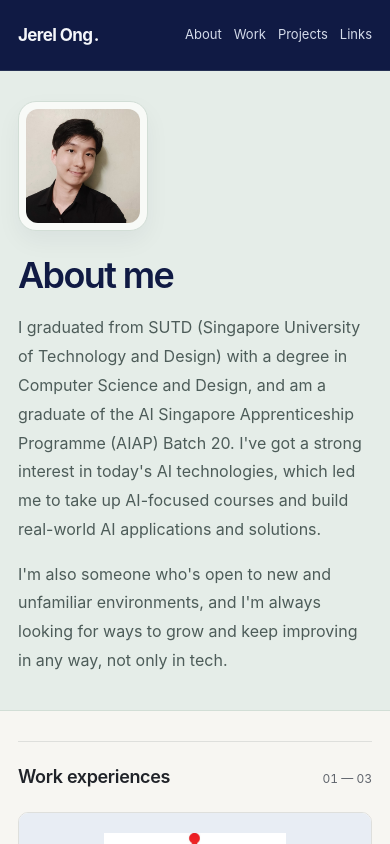
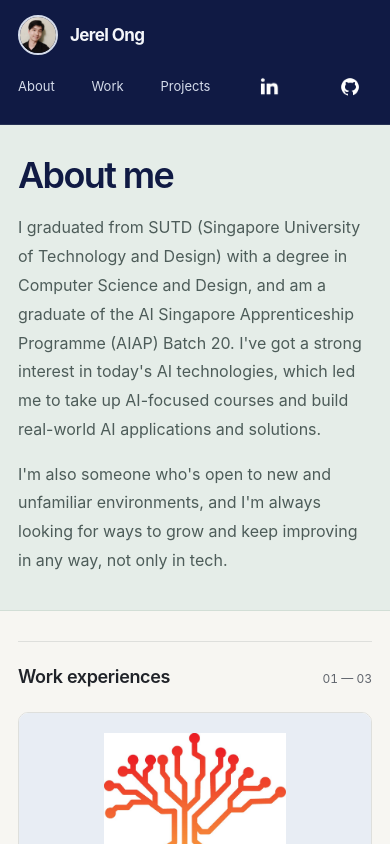
Before and after one commit to lerejbox/portfolio-website, a website: page index.html in a window 390 px wide. Shown: the top 844 px of the page. Drawn offline with Linux system fonts and the light colour scheme.

Commit message:
Move circular portrait and social icons into header; remove footer

```diff
--- a/css/portfolio.css
+++ b/css/portfolio.css
@@ -16,16 +16,18 @@ body { background: var(--paper); color: var(--ink); font-family: Inter, ui-sans-
 .site-header { background: var(--navy); border-bottom: 1px solid #263154; }
 .site-header__inner { min-height: 8.8rem; display: flex; align-items: center; justify-content: space-between; gap: 2rem; }
 .site-name { color: #f4f6fa; font-size: 2rem; font-weight: 650; letter-spacing: -.06rem; white-space: nowrap; }
-.site-name span { margin-left: .15rem; }
-.site-nav, .site-footer nav { display: flex; gap: 3rem; }
-.site-nav a, .site-footer a { font-size: 1.4rem; color: #d4dbea; }
-.site-nav a:hover, .site-footer a:hover { color: #fff; text-decoration: underline; text-underline-offset: .5rem; }
+.site-name { display: inline-flex; align-items: center; gap: 1.2rem; }
+.site-avatar { display: block; width: 4.8rem; height: 4.8rem; border-radius: 50%; object-fit: cover; border: 2px solid #d4dbea; flex-shrink: 0; }
+.social-link { display: inline-flex; align-items: center; justify-content: center; width: 4.4rem; height: 4.4rem; border-radius: 50%; }
+.social-link img { display: block; width: 2.2rem; height: 2.2rem; }
+.social-link:hover { background: #ffffff14; }
+.site-nav { display: flex; align-items: center; gap: 2rem; }
+.site-nav a { font-size: 1.4rem; color: #d4dbea; }
+.site-nav a:hover { color: #fff; text-decoration: underline; text-underline-offset: .5rem; }
 .portfolio-intro { padding: 6rem 0; margin-bottom: 4.5rem; background: var(--sage); border-bottom: 1px solid #d2ded6; }
-.portfolio-intro__layout { display: grid; grid-template-columns: minmax(0, 1fr) 24rem; align-items: center; gap: 8rem; }
+.portfolio-intro__layout { display: block; }
 .portfolio-intro__copy { max-width: 72rem; }
 .portfolio-intro h1 { color: var(--navy); font-size: clamp(3.6rem, 4.5vw, 5rem); line-height: 1.12; letter-spacing: -.045em; font-weight: 600; margin-bottom: 2.4rem; }
-.profile-photo { width: 100%; margin: 0; padding: .7rem; background: #f8faf7; border: 1px solid #d2ded6; border-radius: 1.8rem; box-shadow: 0 1rem 2.5rem #101a440d; }
-.profile-photo img { display: block; width: 100%; height: auto; aspect-ratio: 1; object-fit: cover; border-radius: 1.2rem; }
 .sec-pad { padding: 0 0 7rem; }
 .section-heading { display: flex; align-items: baseline; justify-content: space-between; gap: 2rem; padding: 2rem 0; border-top: 1px solid var(--line); }
 .section-heading h2 { font-size: 2rem; font-weight: 600; letter-spacing: -.035rem; }
@@ -59,8 +61,6 @@ body { background: var(--paper); color: var(--ink); font-family: Inter, ui-sans-
 .skill-group { display: grid; grid-template-columns: 13rem 1fr; gap: 1.5rem; padding: 1.3rem 0; border-top: 1px solid var(--line); }
 .skill-group h3 { font-size: 1.3rem; font-weight: 600; color: var(--navy); }
 .skill-group p { color: var(--muted); font-size: 1.35rem; line-height: 1.8; }
-.site-footer { border-top: 1px solid #263154; background: var(--navy); }
-.site-footer__inner { display: flex; justify-content: space-between; gap: 2rem; padding: 2.8rem 0; color: #d4dbea; font-size: 1.3rem; }
 .project-details__content { max-width: 90rem; padding: 4rem 0 7rem; }
 .project-back { display: inline-block; font-size: 1.35rem; color: var(--muted); margin-bottom: 3.5rem; }
 .project-back:hover { color: var(--navy); text-decoration: underline; }
@@ -89,18 +89,16 @@ body { background: var(--paper); color: var(--ink); font-family: Inter, ui-sans-
   .project-card__body { padding: 2.4rem; }
   .project-card__image { padding: 2rem; }
   .other-projects { grid-template-columns: repeat(2, minmax(0, 1fr)); }
-  .portfolio-intro__layout { grid-template-columns: minmax(0, 1fr) 19rem; gap: 4rem; }
   .technical-stack__groups { column-gap: 3rem; }
 }
 @media (max-width: 600px) {
   .main-container { width: calc(100% - 3.6rem); }
   .site-header__inner { min-height: 7rem; gap: 1rem; flex-wrap: wrap; padding: 1.5rem 0; }
   .site-name { font-size: 1.7rem; }
-  .site-nav, .site-footer nav { gap: 1.2rem; }
+  .site-nav { gap: 1.2rem; width: 100%; justify-content: space-between; }
+  .site-avatar { width: 4rem; height: 4rem; }
   .site-nav a { font-size: 1.3rem; }
   .portfolio-intro { padding: 3rem 0 3.5rem; margin-bottom: 3rem; }
-  .portfolio-intro__layout { grid-template-columns: 1fr; gap: 2.4rem; }
-  .profile-photo { width: 13rem; grid-row: 1; }
   .portfolio-intro h1 { margin-bottom: 1.8rem; }
   .technical-stack__groups { grid-template-columns: 1fr; }
   .project-card--selected, .other-projects { grid-template-columns: 1fr; }
--- a/dev-server/server.js
+++ b/dev-server/server.js
@@ -4,7 +4,7 @@ const fs = require('fs').promises;
 const path = require('path');
 const multer = require('multer');
 const OpenAI = require('openai');
-const { header, footer, renderProjects } = require('./portfolio-layout');
+const { header, renderProjects } = require('./portfolio-layout');
 
 const app = express();
 const PORT = 3000;
@@ -400,7 +400,6 @@ function generateDetailPageHtml(detail, projectTitle, detailPagePath) {
         </div>
       </div>
     </main>
-    ${footer}
   </body>
 </html>`;
 }
@@ -491,7 +490,7 @@ async function generateIndexHtml() {
   const data = await loadProjects();
   const detailData = await loadProjectDetails();
   const indexContent = await fs.readFile(INDEX_FILE, 'utf8');
-  // Explicit bounds preserve the introduction, technical stack and profile links.
+  // Explicit bounds preserve the introduction and technical stack.
   const startMarker = '<!-- projects:start -->';
   const endMarker = '<!-- projects:end -->';
   const start = indexContent.indexOf(startMarker);
--- a/index.html
+++ b/index.html
@@ -13,12 +13,13 @@
   <body>
     <header class="site-header">
   <div class="main-container site-header__inner">
-    <a class="site-name" href="./index.html">Jerel Ong<span aria-hidden="true">.</span></a>
+    <a class="site-name" href="./index.html"><img class="site-avatar" src="./assets/png/jobx.png" alt="" width="48" height="48" /><span>Jerel Ong</span></a>
     <nav class="site-nav" aria-label="Main navigation">
       <a href="./index.html#about">About</a>
       <a href="./index.html#projects">Work</a>
       <a href="./index.html#personal-projects">Projects</a>
-      <a href="./index.html#contact">Links</a>
+      <a class="social-link" href="https://www.linkedin.com/in/jerelong" aria-label="LinkedIn" title="LinkedIn"><img src="./assets/png/linkedin-ico.png" alt="" width="22" height="22" /></a>
+      <a class="social-link" href="https://github.com/lerejbox" aria-label="GitHub" title="GitHub"><img src="./assets/png/github-ico.png" alt="" width="22" height="22" /></a>
     </nav>
   </div>
 </header>
@@ -40,9 +41,6 @@
               </p>
             </div>
           </div>
-          <figure class="profile-photo">
-            <img src="./assets/png/jobx.png" alt="Jerel Ong" width="400" height="400" decoding="async" />
-          </figure>
         </div>
       </section>
       <!-- projects:start -->
@@ -133,14 +131,5 @@
         </div>
       </section>
     </main>
-    <footer id="contact" class="site-footer">
-  <div class="main-container site-footer__inner">
-    <span>Jerel Ong</span>
-    <nav aria-label="Profile links">
-      <a href="https://github.com/lerejbox">GitHub</a>
-      <a href="https://www.linkedin.com/in/jerelong">LinkedIn</a>
-    </nav>
-  </div>
-</footer>
   </body>
 </html>
```
Also changed, not shown: dev-server/portfolio-layout.js (+4 -13 lines), project-1.html (+3 -11 lines), project-2.html (+3 -11 lines), project-3.html (+3 -11 lines), project-4.html (+3 -11 lines), project-5.html (+3 -11 lines), project-6.html (+3 -12 lines), README.md.
